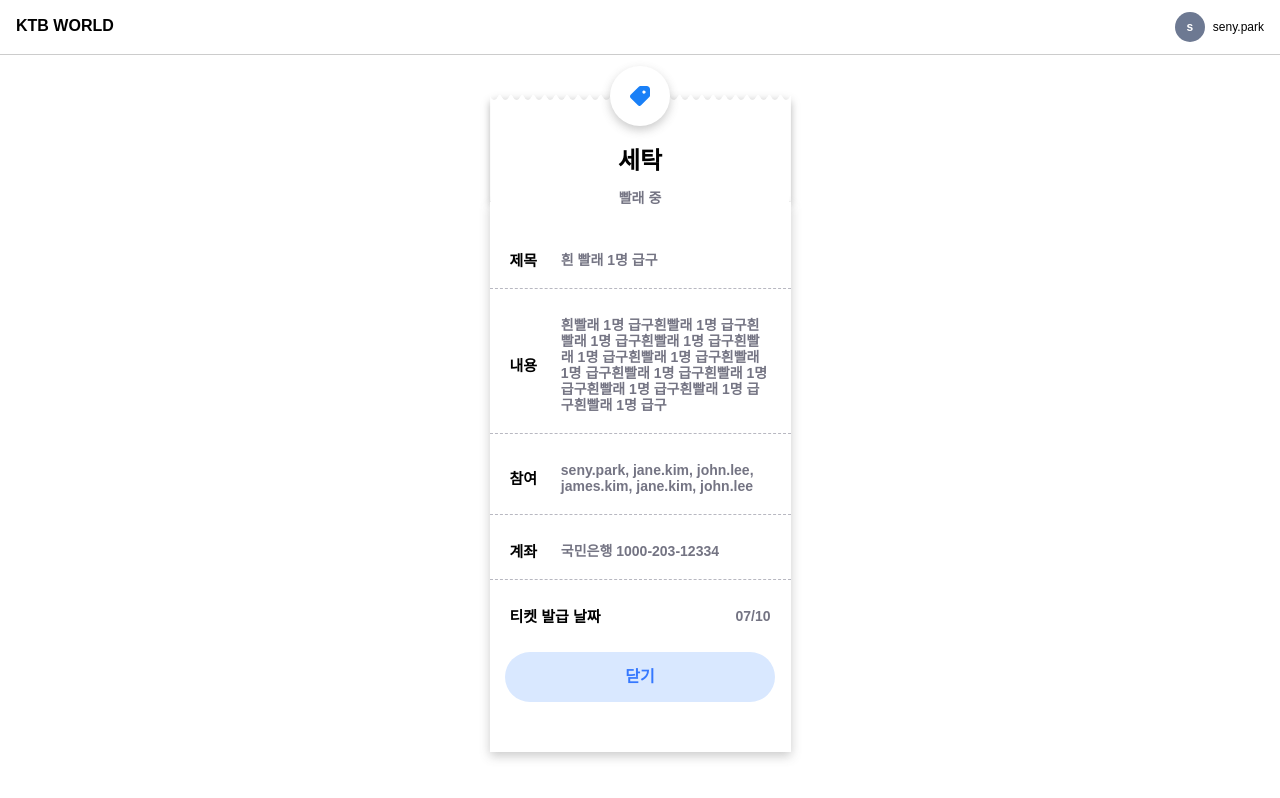
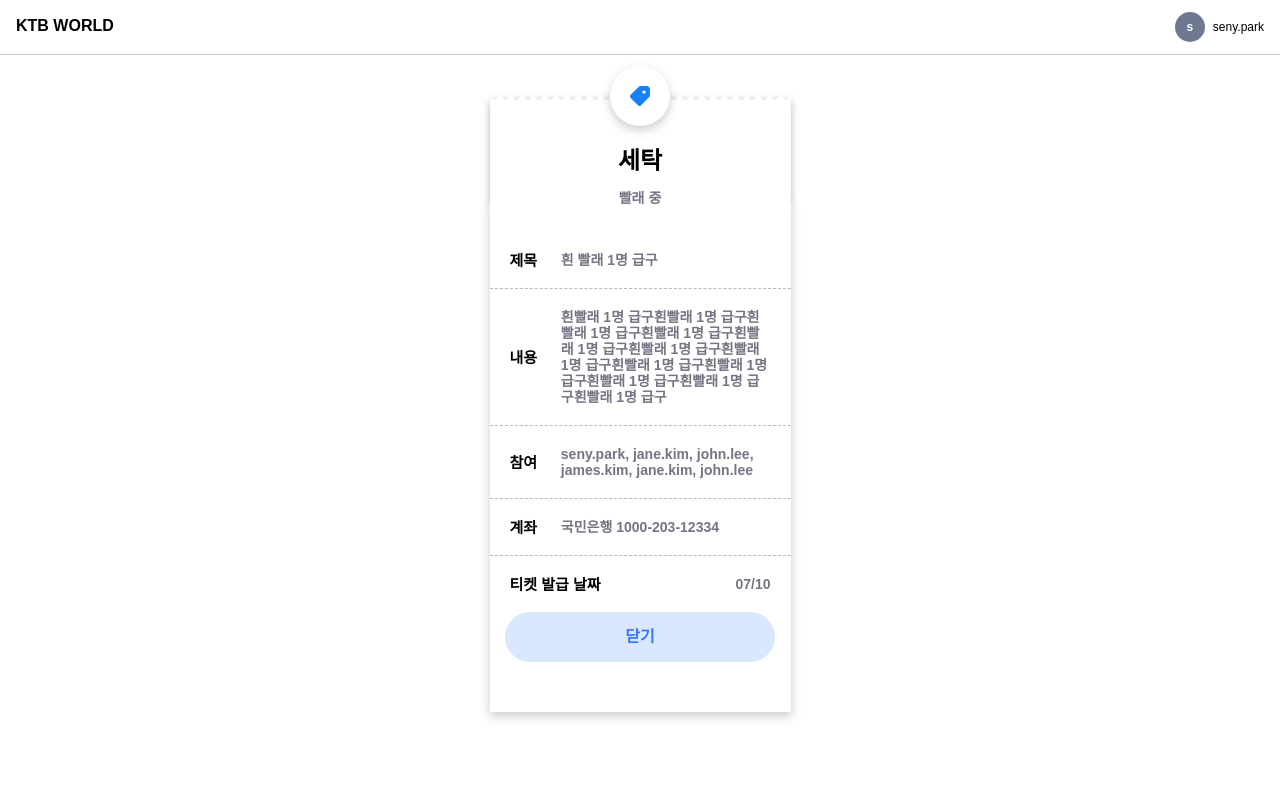
Before and after one commit to SingTangLab/ktb-world-fe, a React (Create React App) app: page /user/1 in a window 1280 px wide. Built offline with nearby package versions, Linux system fonts and the light colour scheme; a web font is replaced by a local one.

Commit message:
💄 css update

```diff
--- a/src/pages/Ticket.jsx
+++ b/src/pages/Ticket.jsx
@@ -178,7 +178,6 @@ const TicketContents = styled.div`
   box-sizing: border-box;
   display: flex;
   flex-direction: column;
-  gap: 8px;
 `
 
 const TicketContent = styled.div`
```
